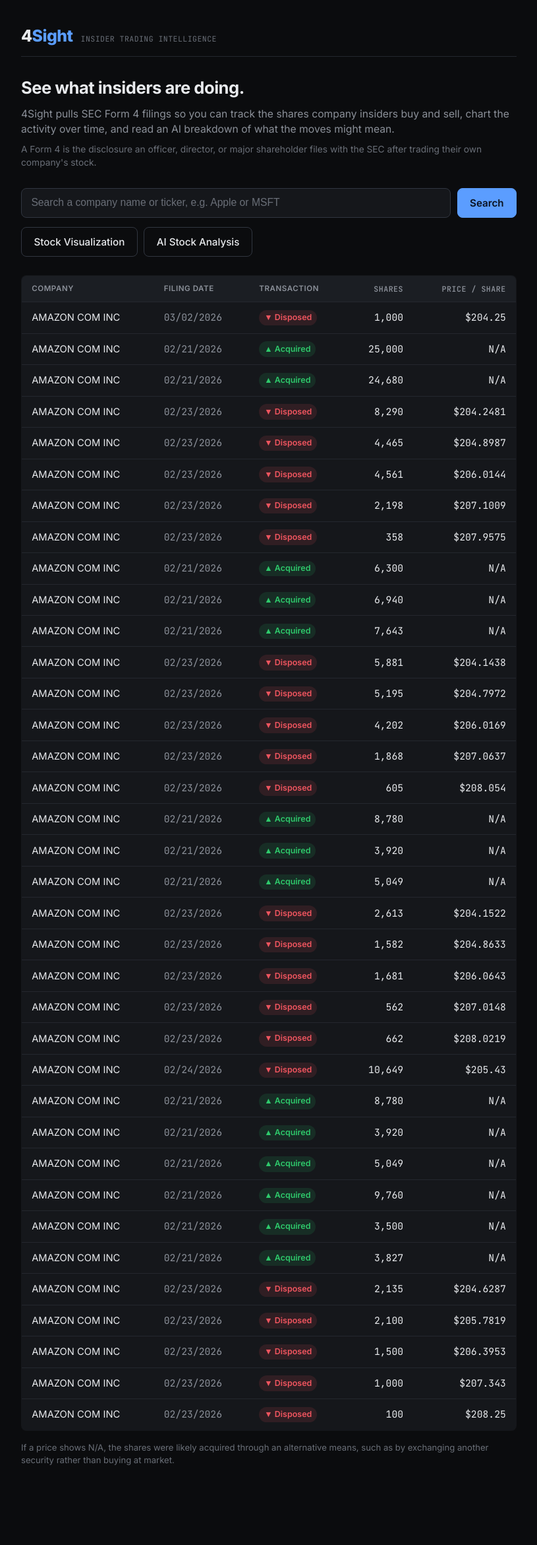
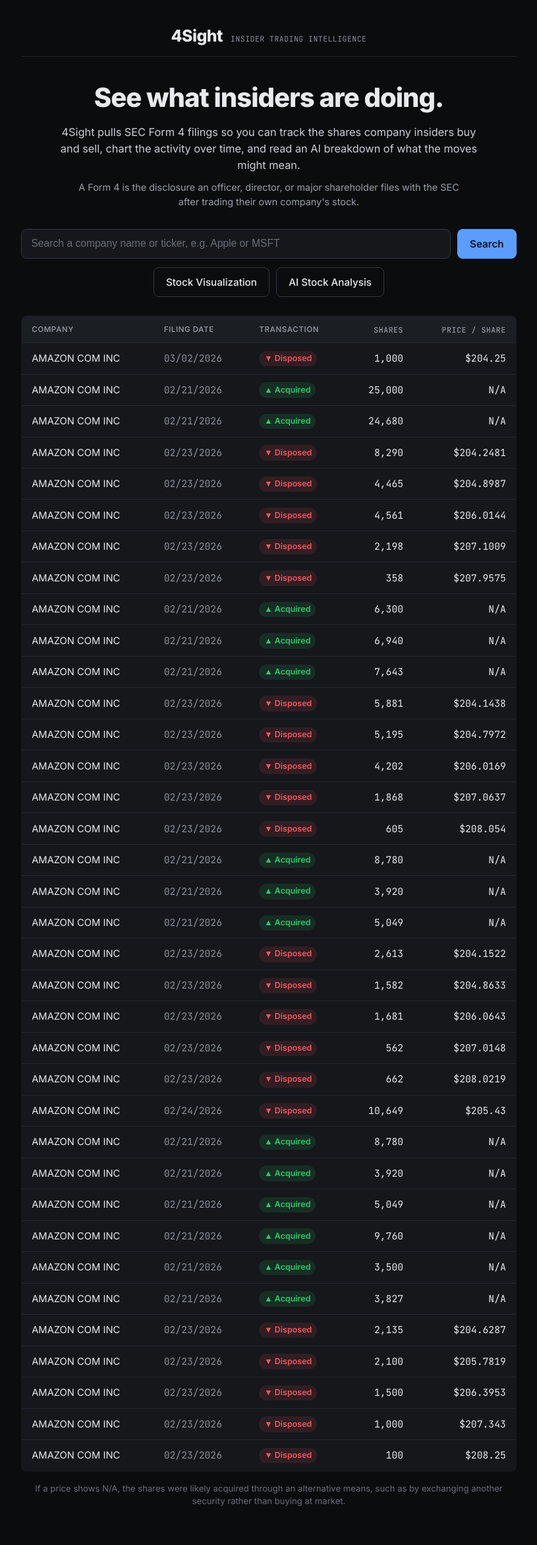
Before and after one commit to pratyushsaxena1/4Sight, a Flask app: page / in a window 1280 px wide. Shown: the whole page at 66% size, without its empty margins (232-1047 px from the left). Before the commit the page ends 2220 px from the top, so only its background shows below. Run offline with Flask 3, Linux system fonts and the light colour scheme.

Commit message:
Center layout, enlarge title, brighten copy, drop blue wordmark accent
- Center-align the header, hero, intro, search, and actions.
- Enlarge the page title (2.5rem/800) and make the 4Sight wordmark all white.
- Brighten the lede and sub-lede so the intro copy is readable against the
  dark background.

Co-Authored-By: Claude Opus 4.8 <noreply@anthropic.com>

```diff
--- a/static/css/indexStyle.css
+++ b/static/css/indexStyle.css
@@ -35,7 +35,7 @@ body {
     max-width: 800px;
     margin: 0 auto;
     padding: 2.25rem 1.5rem 3.5rem;
-    text-align: left;
+    text-align: center;
 }
 
 /* ---------- Header ---------- */
@@ -43,10 +43,11 @@ body {
 .siteHeader {
     display: flex;
     align-items: baseline;
+    justify-content: center;
     gap: 0.75rem;
     padding-bottom: 0.75rem;
     border-bottom: 1px solid var(--border);
-    margin-bottom: 1.75rem;
+    margin-bottom: 2rem;
 }
 
 .wordmark {
@@ -62,7 +63,7 @@ body {
 }
 
 .wordmark .mark-accent {
-    color: var(--accent);
+    color: var(--text);
 }
 
 .headerTag {
@@ -70,33 +71,37 @@ body {
     font-size: 0.72rem;
     letter-spacing: 0.04em;
     text-transform: uppercase;
-    color: var(--text-dim);
+    color: var(--text-muted);
     margin: 0;
 }
 
 h1 {
-    font-size: 1.6rem;
-    font-weight: 700;
-    letter-spacing: -0.02em;
-    margin: 0 0 0.5rem;
+    font-size: 2.5rem;
+    font-weight: 800;
+    letter-spacing: -0.025em;
+    margin: 0 0 0.6rem;
 }
 
 .lede {
-    color: var(--text-muted);
-    font-size: 0.98rem;
-    margin: 0 0 0.5rem;
+    max-width: 640px;
+    margin: 0 auto 0.6rem;
+    color: #cbced5;
+    font-size: 1.02rem;
+    line-height: 1.55;
 }
 
 .subLede {
-    color: var(--text-dim);
-    font-size: 0.86rem;
-    margin: 0 0 1.75rem;
+    max-width: 600px;
+    margin: 0 auto 1.9rem;
+    color: #9aa0aa;
+    font-size: 0.9rem;
 }
 
 /* ---------- Search + actions ---------- */
 
 .searchRow {
     display: flex;
+    justify-content: center;
     gap: 0.6rem;
     margin-bottom: 0.85rem;
 }
@@ -163,6 +168,7 @@ button:active {
 .actionRow {
     display: flex;
     flex-wrap: wrap;
+    justify-content: center;
     gap: 0.6rem;
     margin-bottom: 1.75rem;
 }
```
